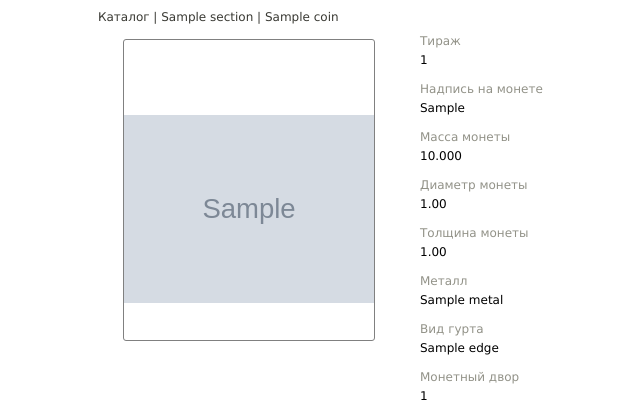
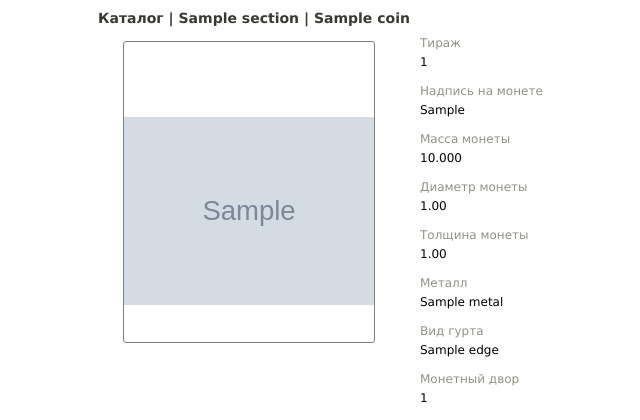
Before and after one commit to khmaksim/CollectionCoin, a Django app: page /catalog/1/1/ in a window 1280 px wide. Shown: the part 70-490 px from the top of the page, without its empty margins (62-702 px from the left). Run offline with Django 3.2, Linux system fonts and the light colour scheme; tables that the repository leaves empty hold one stand-in row (values such as "Sample post"); grey boxes marked "Sample" are stand-in pictures.

Commit message:
Changed breadcrumbs: create a list, text size and weight.

```diff
--- a/static/css/layouts/navigate.scss
+++ b/static/css/layouts/navigate.scss
@@ -16,18 +16,20 @@
 #header_menu a:hover {
     text-decoration: underline;
 }
-#breadcrumbs {
+.breadcrumbs {
   color: $text-dark-color;
   padding: 10px 0px 10px 0px;
+  font-size: 14px;
+  font-weight: bold;
 }
-#breadcrumbs li {
+.breadcrumbs li {
   display: inline;
 }
-#breadcrumbs a{
+.breadcrumbs a{
   text-decoration: none;
   color: $text-dark-color;
 }
-#breadcrumbs a:hover{
+.breadcrumbs a:hover{
     text-decoration: underline;
 }
 .nav_catalog {
--- a/static/css/main.css
+++ b/static/css/main.css
@@ -118,18 +118,20 @@ ul {
 #header_menu a:hover {
   text-decoration: underline; }
 
-#breadcrumbs {
+.breadcrumbs {
   color: #393933;
-  padding: 10px 0px 10px 0px; }
+  padding: 10px 0px 10px 0px;
+  font-size: 14px;
+  font-weight: bold; }
 
-#breadcrumbs li {
+.breadcrumbs li {
   display: inline; }
 
-#breadcrumbs a {
+.breadcrumbs a {
   text-decoration: none;
   color: #393933; }
 
-#breadcrumbs a:hover {
+.breadcrumbs a:hover {
   text-decoration: underline; }
 
 .nav_catalog {
--- a/templates/base.html
+++ b/templates/base.html
@@ -25,7 +25,7 @@
         </nav>
     </header>
     <div id="content">
-        <ul id="breadcrumbs">
+        <ul class="breadcrumbs">
             {% block breadcrumbs %}{% endblock %}
         </ul>
         {% block content %}{% endblock %}
--- a/templates/catalog.html
+++ b/templates/catalog.html
@@ -3,7 +3,7 @@
 {% block title %}{{ title }}{% endblock %}
 
 {% block breadcrumbs %}
-    <h3>Каталог</h3>
+    <li>Каталог</li>
 {% endblock %}
 
 {% block content %}
--- a/templates/coin.html
+++ b/templates/coin.html
@@ -1,25 +1,29 @@
 {% extends "base.html" %}
 
-{% block title %}{{ coin.name }} | {{ coin.section }}{% endblock %}
+{% block title %}{{ coin.name }} - {{ coin.section }}{% endblock %}
+
 {% load staticfiles %}
+
 {% block css %}
-    <link type="text/css"  rel="stylesheet" href="{% static 'css/smslider.css' %}" />
+<link type="text/css" rel="stylesheet" href="{% static 'css/smslider.css' %}"/>
 {% endblock %}
+
 {% block js %}
 <script type="text/javascript" src="{% static 'js/jquery.smslider.min.js' %}"></script>
 {% endblock %}
 
 {% block breadcrumbs %}
-    <a href="{% url 'catalog' %}">Каталог</a> |
-    <a href="{% url 'section_catalog' coin.section.id %}">{{ coin.section }}</a> |
-    {{ coin.name }}
+<li><a href="{% url 'catalog' %}">Каталог</a></li> |
+<li><a href="{% url 'section_catalog' coin.section.id %}">{{ coin.section }}</a></li> |
+<li>{{ coin.name }}</li>
 {% endblock %}
+
 {% block content %}
 <div id="coin">
     <div class="sm_slider">
         <ul>
             {% for image in coin.image_set.all %}
-                    <li><img src="{{ image.image.url }}" alt="Photo" /></li>
+            <li><img src="{{ image.image.url }}" alt="Photo"/></li>
             {% endfor %}
         </ul>
     </div>
@@ -29,16 +33,17 @@
             {% if not field.value|length_is:"0" and field.value != None %}
             <p class="label">{{ field.label }}</p>
             <p>{{ field.value }}</p>
-                    {%  endif %}
+            {% endif %}
             {% endfor %}
         </form>
     </div>
 </div>
 {% endblock %}
+
 {% block javascript %}
 <script type="text/javascript">
         $(document).ready(function(){
             $('.sm_slider').smSlider({pagination : false});
-        })
+        });
 </script>
 {% endblock %}
--- a/templates/section.html
+++ b/templates/section.html
@@ -3,8 +3,8 @@
 {% block title %}{{ section.name }}{% endblock %}
 
 {% block breadcrumbs %}
-    <a href="{% url 'catalog' %}">Каталог</a> |
-    {{ section.name }}
+<li><a href="{% url 'catalog' %}">Каталог</a></li> |
+<li>{{ section.name }}</li>
 {% endblock %}
 
 {% block content %}
@@ -13,7 +13,7 @@
     <div class="header_coin"><a href="{% url 'information_coin' section.id coin.id %}">{{ coin.name }}</a></div>
     {% for image in coin.image_set.all|slice:":1" %}
     <div class="image_coin">
-                    <img src="{{ image.image.url }}" />
+        <img src="{{ image.image.url }}"/>
     </div>
     {% endfor %}
     <a href="{% url 'add_to_collection' section.id coin.id %}" class="add_to_collection">Добавить в коллекцию</a>
--- a/templates/section_list.html
+++ b/templates/section_list.html
@@ -3,7 +3,7 @@
 {% block title %}{{ title }}{% endblock %}
 
 {% block breadcrumbs %}
-    <h3>Каталог</h3>
+<li>Каталог</li>
 {% endblock %}
 
 {% block content %}
```
Also changed, not shown: static/css/layouts/navigate.css (+7 -5 lines), templates/add_to_collection.html (+11 -7 lines), templates/coin_collection.html (+9 -4 lines), templates/collection.html (indentation only). Lines whose indentation alone changed are shown as unchanged.
